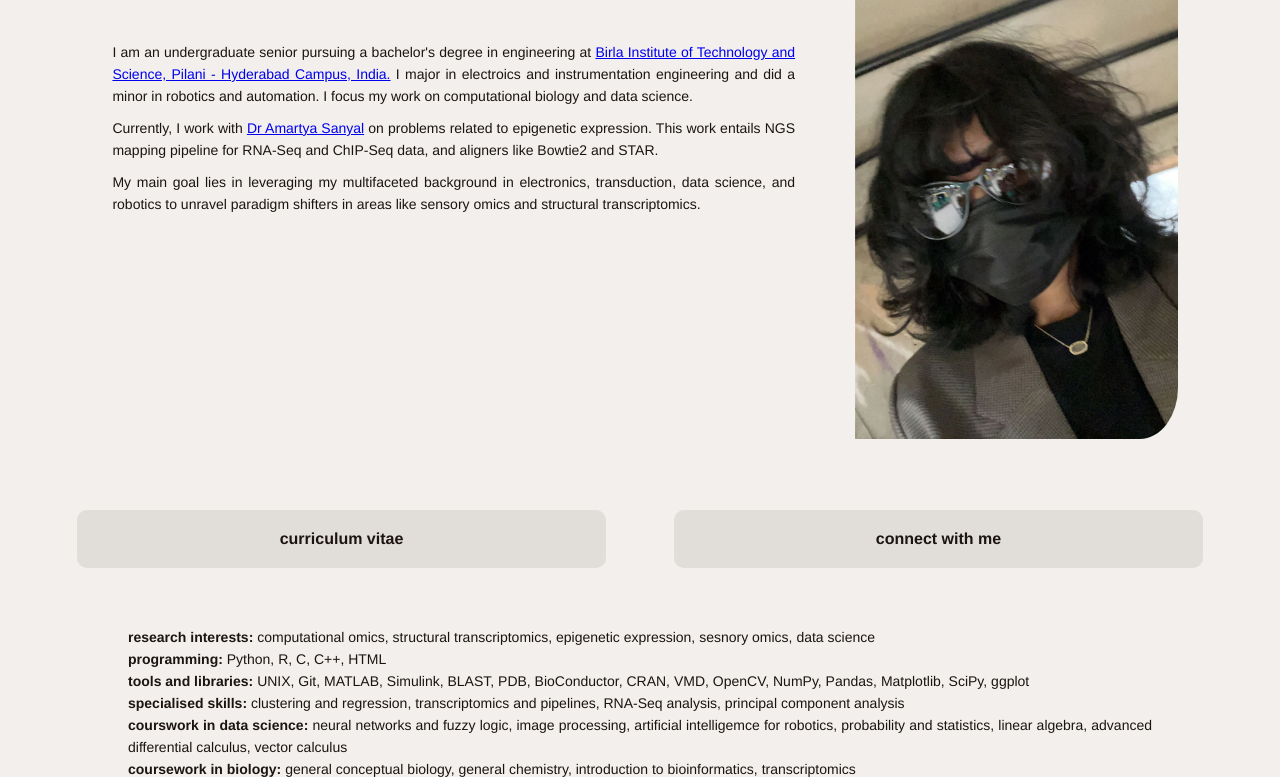
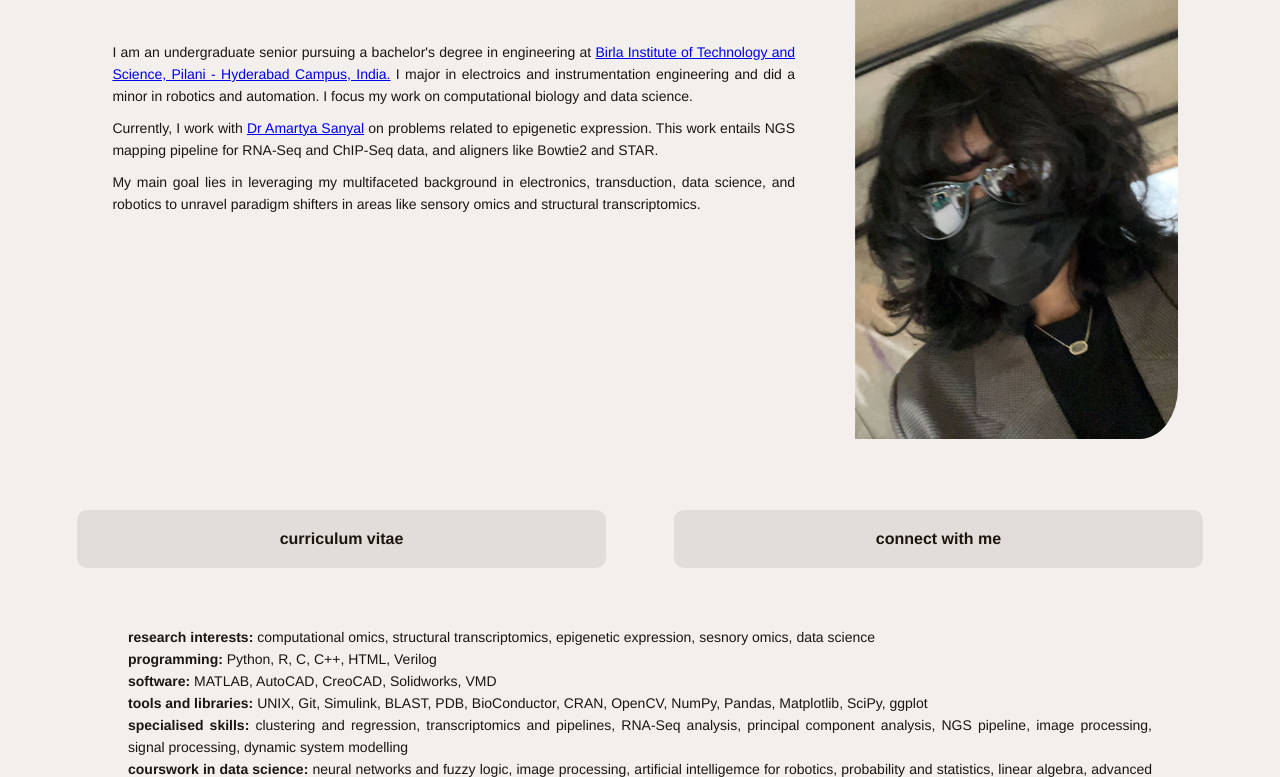
Before and after one commit to bendemonium/bendemonium.github.io, a plain HTML site: page tldr.html in a window 1280 px wide. Shown: the part 179-956 px from the top of the page. Drawn offline with Linux system fonts and the light colour scheme.

Commit message:
tldr software

```diff
--- a/tldr.html
+++ b/tldr.html
@@ -48,11 +48,12 @@
 
                     <p><b>research interests:</b> computational omics, structural transcriptomics, epigenetic
                         expression, sesnory omics, data science</p>
-                    <p><b>programming:</b> Python, R, C, C++, HTML</p>
-                    <p><b>tools and libraries:</b> UNIX, Git, MATLAB, Simulink, BLAST, PDB, BioConductor,
-                        CRAN, VMD, OpenCV, NumPy, Pandas, Matplotlib, SciPy, ggplot</p>
+                    <p><b>programming:</b> Python, R, C, C++, HTML, Verilog</p>
+                    <p><b>software:</b> MATLAB, AutoCAD, CreoCAD, Solidworks, VMD</p>
+                    <p><b>tools and libraries:</b> UNIX, Git, Simulink, BLAST, PDB, BioConductor,
+                        CRAN, OpenCV, NumPy, Pandas, Matplotlib, SciPy, ggplot</p>
                     <p><b>specialised skills:</b> clustering and regression, transcriptomics and pipelines, RNA-Seq
-                        analysis, principal component analysis</p>
+                        analysis, principal component analysis, NGS pipeline, image processing, signal processing, dynamic system modelling</p>
                     <p><b>courswork in data science:</b> neural networks and fuzzy logic, image processing, artificial intelligemce for
                         robotics, probability and statistics, linear algebra, advanced differential calculus, vector calculus</p>
                     <p><b>coursework in biology:</b> general conceptual biology, general chemistry, introduction to bioinformatics,
```
Also changed, not shown: 3 other files.
